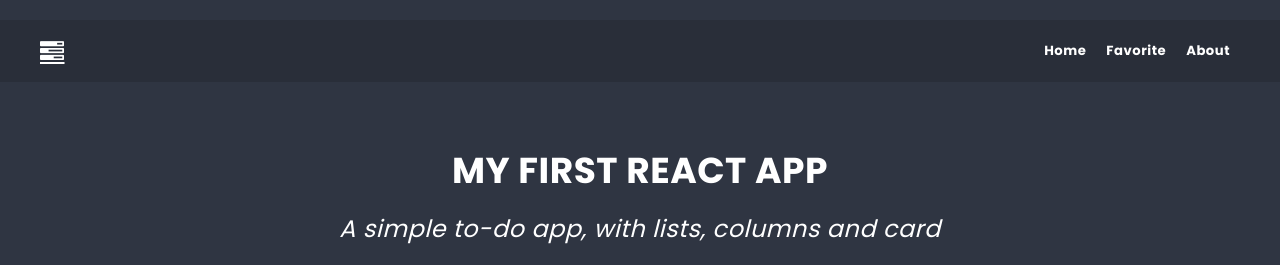
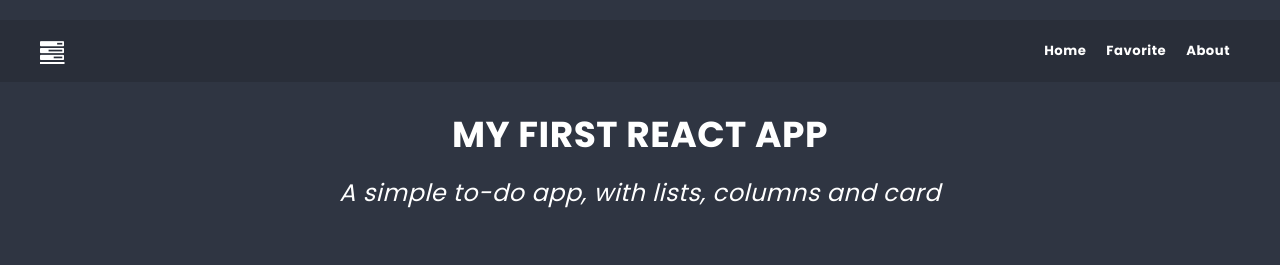
Before and after one commit to MaciejMl/learn-react, a React (Create React App) app: page / in a window 1280 px wide. Shown: the top 265 px of the page. Built offline with nearby package versions, Linux system fonts and the light colour scheme.

Commit message:
Add Home.js and move Hero, SearchForm,List to it

```diff
--- a/src/App.js
+++ b/src/App.js
@@ -1,17 +1,13 @@
-import Hero from './components/Hero/Hero';
-import SearchForm from './components/SearchForm/SearchForm';
-import List from './components/List/List';
 import Container from './components/Container/Container';
 import NavBar from './components/NavBar/NavBar';
+import Home from './Home';
 
 const App = () => {
   return (
     <main>
       <NavBar />
       <Container>
-        <Hero />
-        <SearchForm />
-        <List />
+        <Home />
       </Container>
     </main>
   );
--- /dev/null
+++ b/src/Home.js
@@ -0,0 +1,15 @@
+import Hero from './components/Hero/Hero';
+import SearchForm from './components/SearchForm/SearchForm';
+import List from './components/List/List';
+
+const Home = () => {
+  return (
+    <>
+      <Hero />
+      <SearchForm />
+      <List />
+    </>
+  );
+};
+
+export default Home;
--- a/src/components/Hero/Hero.js
+++ b/src/components/Hero/Hero.js
@@ -1,9 +1,10 @@
 import styles from './Hero.module.scss';
+import PageTitle from '../PageTitle/PageTitle';
 
 const Hero = () => {
   return (
     <div className={styles.hero}>
-      <h1 className={styles.title}>My first React App</h1>
+      <PageTitle>My first React App</PageTitle>
       <p className={styles.subtitle}>
         A simple to-do app, with lists, columns and card
       </p>
--- a/src/components/Hero/Hero.module.scss
+++ b/src/components/Hero/Hero.module.scss
@@ -2,13 +2,6 @@
 
 .hero {
   padding: $base-size;
-}
-
-.title {
-  padding: ($base-size * 3) 0;
-  text-align: center;
-  font-size: ($base-size * 3);
-  text-transform: uppercase;
 }
 
 .subtitle {
@@ -19,6 +12,6 @@
   font-weight: normal;
 }
 
-.title + .subtitle {
+.subtitle {
   margin-top: (-$base-size * 3);
 }
--- /dev/null
+++ b/src/components/PageTitle/PageTitle.js
@@ -0,0 +1,7 @@
+import styles from './PageTitle.module.scss';
+
+const PageTitle = (props) => {
+  return <h1 className={styles.title}>{props.children}</h1>;
+};
+
+export default PageTitle;
--- /dev/null
+++ b/src/components/PageTitle/PageTitle.module.scss
@@ -0,0 +1,12 @@
+@import '../../styles/settings.scss';
+
+.title {
+  padding: ($base-size * 3) 0;
+  text-align: center;
+  font-size: ($base-size * 3);
+  text-transform: uppercase;
+}
+
+.title {
+  margin-top: (-$base-size * 3);
+}
```
Also changed, not shown: src/components/About/About.js (added, +13 -0 lines), src/components/Favorite/Favorite.js (added, +13 -0 lines), src/components/About/About.module.scss (added), src/components/Favorite/Favorite.module.scss (added).
